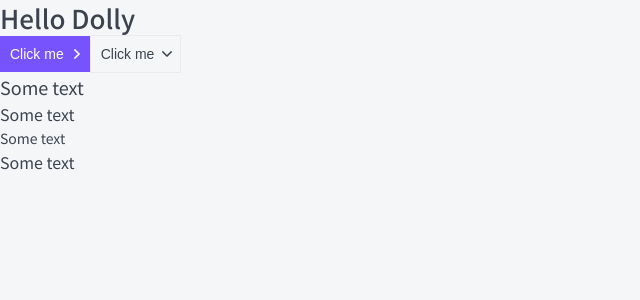
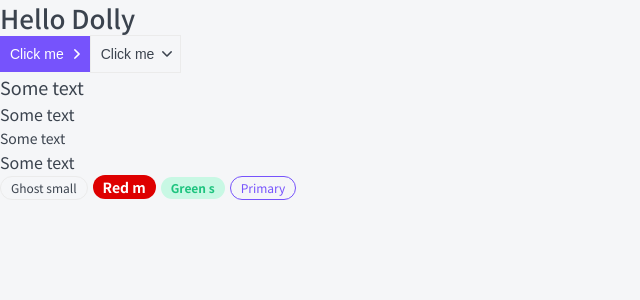
Before and after one commit to vik753/nextjs-course, a Next.js app: page / in a window 1280 px wide. Shown: the top 300 px of the page, without its empty margins (0-640 px from the left). Built offline with nearby package versions, Linux system fonts and the light colour scheme.

Commit message:
made Tags components

```diff
--- a/components/Button/Button.tsx
+++ b/components/Button/Button.tsx
@@ -1,25 +1,37 @@
 import cn from 'classnames';
-
-import {ButtonProps} from "./Button.props";
-import ArrowIcon from './arrow.svg';
 
 import styles from './Button.module.css';
 
-const Button = ({children, appearance, arrow = 'none', className, ...props}: ButtonProps): JSX.Element => {
-    return <button className={cn(styles.button, className, {
+import { ButtonProps } from './Button.props';
+import ArrowIcon from './arrow.svg';
+
+const Button = ({
+	children,
+	appearance,
+	arrow = 'none',
+	className,
+	...props
+}: ButtonProps): JSX.Element => {
+	return (
+		<button
+			className={cn(styles.button, className, {
 				[styles.primary]: appearance === 'primary',
-        [styles.ghost]: appearance === 'ghost'
+				[styles.ghost]: appearance === 'ghost',
 			})}
 			{...props}
 		>
 			{children}
-        {arrow !== 'none'
-            && <span className={cn(styles.arrow, {
+			{arrow !== 'none' && (
+				<span
+					className={cn(styles.arrow, {
 						[styles.down]: arrow === 'down',
-            })}>
+					})}
+				>
 					<ArrowIcon />
-            </span>}
-    </button>;
+				</span>
+			)}
+		</button>
+	);
 };
 
 export default Button;
--- a/components/Htag/Htag.tsx
+++ b/components/Htag/Htag.tsx
@@ -1,15 +1,34 @@
-import {HtagProps} from "./Htag.props";
-import styles from './Htag.module.css';
 import cn from 'classnames';
 
-const Htag = ({tag, children, className, ...props}: HtagProps): JSX.Element => {
+import styles from './Htag.module.css';
+
+import { HtagProps } from './Htag.props';
+
+const Htag = ({
+	tag,
+	children,
+	className,
+	...props
+}: HtagProps): JSX.Element => {
 	switch (tag) {
 		case 'h1':
-            return <h1 className={cn(styles.h1, className)} {...props}>{children}</h1>;
+			return (
+				<h1 className={cn(styles.h1, className)} {...props}>
+					{children}
+				</h1>
+			);
 		case 'h2':
-            return <h2 className={cn(styles.h2, className)} {...props}>{children}</h2>;
+			return (
+				<h2 className={cn(styles.h2, className)} {...props}>
+					{children}
+				</h2>
+			);
 		case 'h3':
-            return <h3 className={cn(styles.h3, className)} {...props}>{children}</h3>;
+			return (
+				<h3 className={cn(styles.h3, className)} {...props}>
+					{children}
+				</h3>
+			);
 		default:
 			return <>{children}</>;
 	}
--- a/components/Ptag/Ptag.tsx
+++ b/components/Ptag/Ptag.tsx
@@ -1,13 +1,22 @@
-import {PtagProps} from "./Ptag.props";
-import cn from "classnames";
+import cn from 'classnames';
+
 import styles from './Ptag.module.css';
 
-const Ptag = ({children, size = 'm', className, ...props}: PtagProps) => {
-    return <p className={cn(styles.p, className, {
-        [styles.high]: size === 'h',
-        [styles.medium]: size === 'm',
-        [styles.small]: size === 's'
-    })}{...props}>{children}</p>;
+import { PtagProps } from './Ptag.props';
+
+const Ptag = ({ children, size = 'm', className, ...props }: PtagProps) => {
+	return (
+		<p
+			className={cn(styles.p, className, {
+				[styles.high]: size === 'h',
+				[styles.medium]: size === 'm',
+				[styles.small]: size === 's',
+			})}
+			{...props}
+		>
+			{children}
+		</p>
+	);
 };
 
 export default Ptag;
--- /dev/null
+++ b/components/Tag/Tag.module.css
@@ -0,0 +1,54 @@
+.tag {
+	display: inline-block;
+
+	box-sizing: border-box;
+	margin-right: 5px;
+
+	border-radius: 20px;
+}
+
+.s {
+	padding: 5px 10px;
+
+	font-size: 12px;
+	line-height: 12px;
+}
+
+.m {
+	padding: 5px 10px;
+
+	font-size: 14px;
+	line-height: 14px;
+}
+
+.ghost {
+	border: 1px solid var(--grey-light);
+}
+
+.red {
+	color: var(--white);
+	background: #DE0000;
+
+	font-weight: bold;
+}
+
+.grey {
+	color: var(--white);
+	background: #B3C0D9;
+
+	font-weight: bold;
+}
+
+.green {
+	color: var(--green);
+	background: var(--green-light);
+
+	font-weight: bold;
+}
+
+.primary {
+	color: var(--primary);
+
+	border: 1px solid var(--primary);
+	background: none;
+}
--- /dev/null
+++ b/components/Tag/Tag.tsx
@@ -0,0 +1,31 @@
+import { TagProps } from './Tag.props';
+import cn from 'classnames';
+import styles from './Tag.module.css';
+
+const Tag = ({
+	children,
+	size = 's',
+	color = 'ghost',
+	href,
+	className,
+	...props
+}: TagProps) => {
+	return (
+		<div
+			className={cn(styles.tag, className, {
+				[styles.s]: size === 's',
+				[styles.m]: size === 'm',
+				[styles.ghost]: color === 'ghost',
+				[styles.red]: color === 'red',
+				[styles.grey]: color === 'grey',
+				[styles.green]: color === 'green',
+				[styles.primary]: color === 'primary',
+			})}
+			{...props}
+		>
+			{href ? <a href={href}>{children}</a> : <>{children}</>}
+		</div>
+	);
+};
+
+export default Tag;
--- a/package.json
+++ b/package.json
@@ -22,6 +22,7 @@
     "@typescript-eslint/parser": "^5.9.1",
     "eslint": "8.7.0",
     "eslint-config-next": "12.0.8",
+    "prettier": "^2.5.1",
     "stylelint": "^14.2.0",
     "stylelint-config-standard": "^24.0.0",
     "stylelint-order": "^5.0.0",
--- a/pages/_app.tsx
+++ b/pages/_app.tsx
@@ -1,19 +1,29 @@
+import type { AppProps } from 'next/app';
+
 import '../styles/globals.css';
-import type {AppProps} from 'next/app';
-import Head from "next/head";
 
-function MyApp({Component, pageProps}: AppProps) {
-    return <>
-        <Head>
-            <title>MyTop App</title>
-            <link rel="icon" href="/favicon.ico"/>
-            <link rel="preconnect" href="https://fonts.googleapis.com"/>
-            <link rel="preconnect" href="https://fonts.gstatic.com" crossOrigin="true" />
-            <link href="https://fonts.googleapis.com/css2?family=Noto+Sans+KR:wght@300;400;500;700&display=swap"
-                  rel="stylesheet"/>
-        </Head>
-        <Component {...pageProps} />
-    </>;
+import Head from 'next/head';
+
+function MyApp({ Component, pageProps }: AppProps) {
+	return (
+		<>
+			<Head>
+				<title>MyTop App</title>
+				<link rel='icon' href='/favicon.ico' />
+				<link rel='preconnect' href='https://fonts.googleapis.com' />
+				<link
+					rel='preconnect'
+					href='https://fonts.gstatic.com'
+					crossOrigin='true'
+				/>
+				<link
+					href='https://fonts.googleapis.com/css2?family=Noto+Sans+KR:wght@300;400;500;700&display=swap'
+					rel='stylesheet'
+				/>
+			</Head>
+			<Component {...pageProps} />
+		</>
+	);
 }
 
 export default MyApp;
--- a/pages/index.tsx
+++ b/pages/index.tsx
@@ -1,19 +1,32 @@
-import type {NextPage} from 'next';
-import Htag from "../components/Htag/Htag";
-import Button from "../components/Button/Button";
-import Ptag from "../components/Ptag/Ptag";
+import type { NextPage } from 'next';
+
+import Htag from '../components/Htag/Htag';
+import Button from '../components/Button/Button';
+import Ptag from '../components/Ptag/Ptag';
+import Tag from '../components/Tag/Tag';
 
 const Home: NextPage = () => {
-
 	return (
 		<>
-            <Htag tag="h1">Hello Dolly</Htag>
-            <Button appearance="primary" arrow='right'>Click me</Button>
-            <Button appearance="ghost" arrow='down'>Click me</Button>
+			<Htag tag='h1'>Hello Dolly</Htag>
+			<Button appearance='primary' arrow='right'>
+				Click me
+			</Button>
+			<Button appearance='ghost' arrow='down'>
+				Click me
+			</Button>
 			<Ptag size='h'>Some text</Ptag>
 			<Ptag size='m'>Some text</Ptag>
 			<Ptag size='s'>Some text</Ptag>
 			<Ptag>Some text</Ptag>
+			<Tag>Ghost small</Tag>
+			<Tag size='m' color='red'>
+				Red m
+			</Tag>
+			<Tag size='s' color='green'>
+				Green s
+			</Tag>
+			<Tag color='primary'>Primary</Tag>
 		</>
 	);
 };
```
Also changed, not shown: components/Tag/Tag.props.ts (added, +9 -0 lines), components/index.ts (+4 -3 lines), pages/_document.tsx (+16 -7 lines), 2 other files (tests, documents, lock files or other folders). Lines whose indentation alone changed are shown as unchanged.
